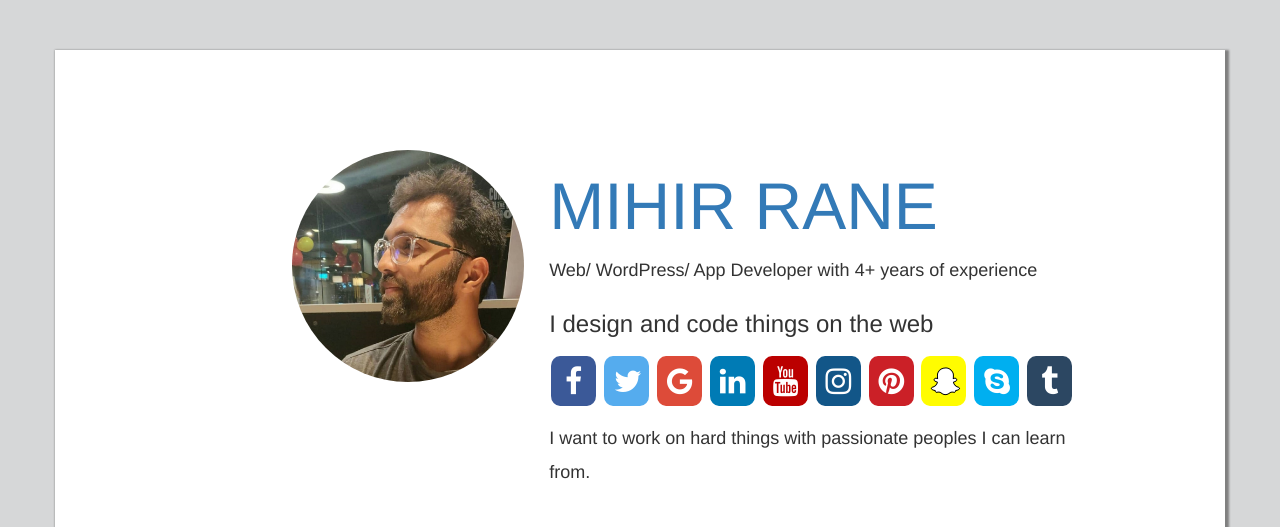
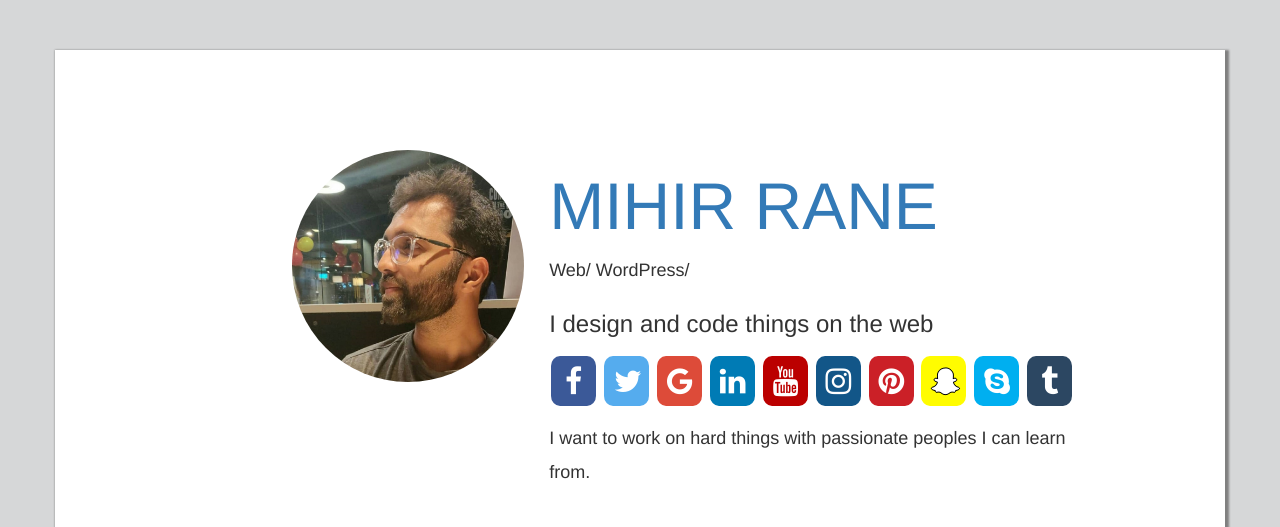
Before and after one commit to ranemihirk/me.github.io, a plain HTML site: page index.html in a window 1280 px wide. Shown: the top 527 px of the page. Drawn offline with nearby package versions, Linux system fonts and the light colour scheme.

Commit message:
Update index.html

```diff
--- a/index.html
+++ b/index.html
@@ -277,7 +277,7 @@ h1{
 				</div>
 			<div class="col-lg-6" style="padding-left:0px;">
 				<a href="index.html" class="main"><h1>Mihir Rane</h1></a>
-				<h4 class="sub-title">Web/ WordPress/ App Developer with 4+ years of experience</h4>
+				<h4 class="sub-title">Web/ WordPress/</h4>
 				<h3 class="sub-title">I design and code things on the web</h3>
 				<div class="social">
 					<a href="#" class="fa fa-facebook"></a>
```
